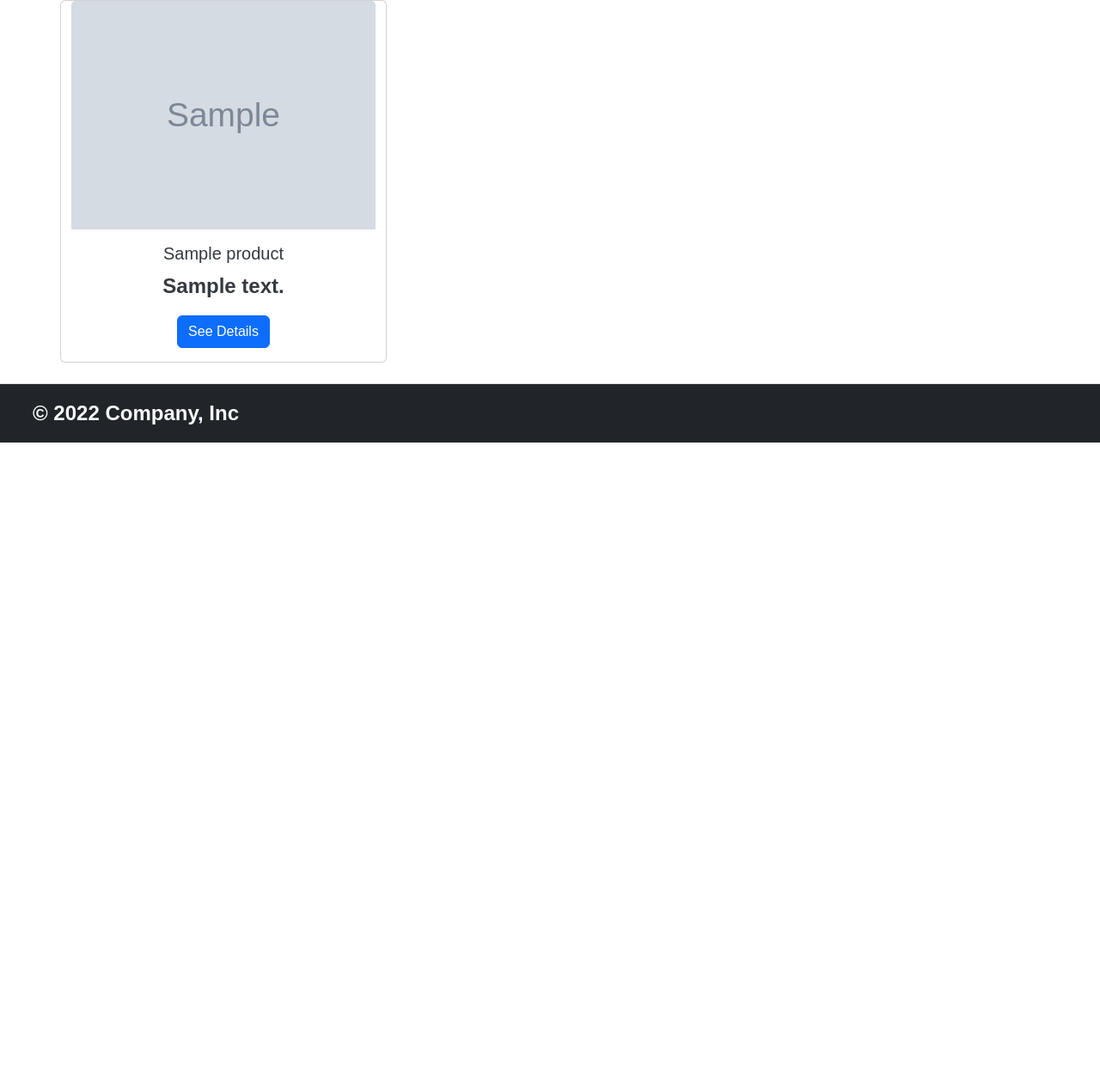
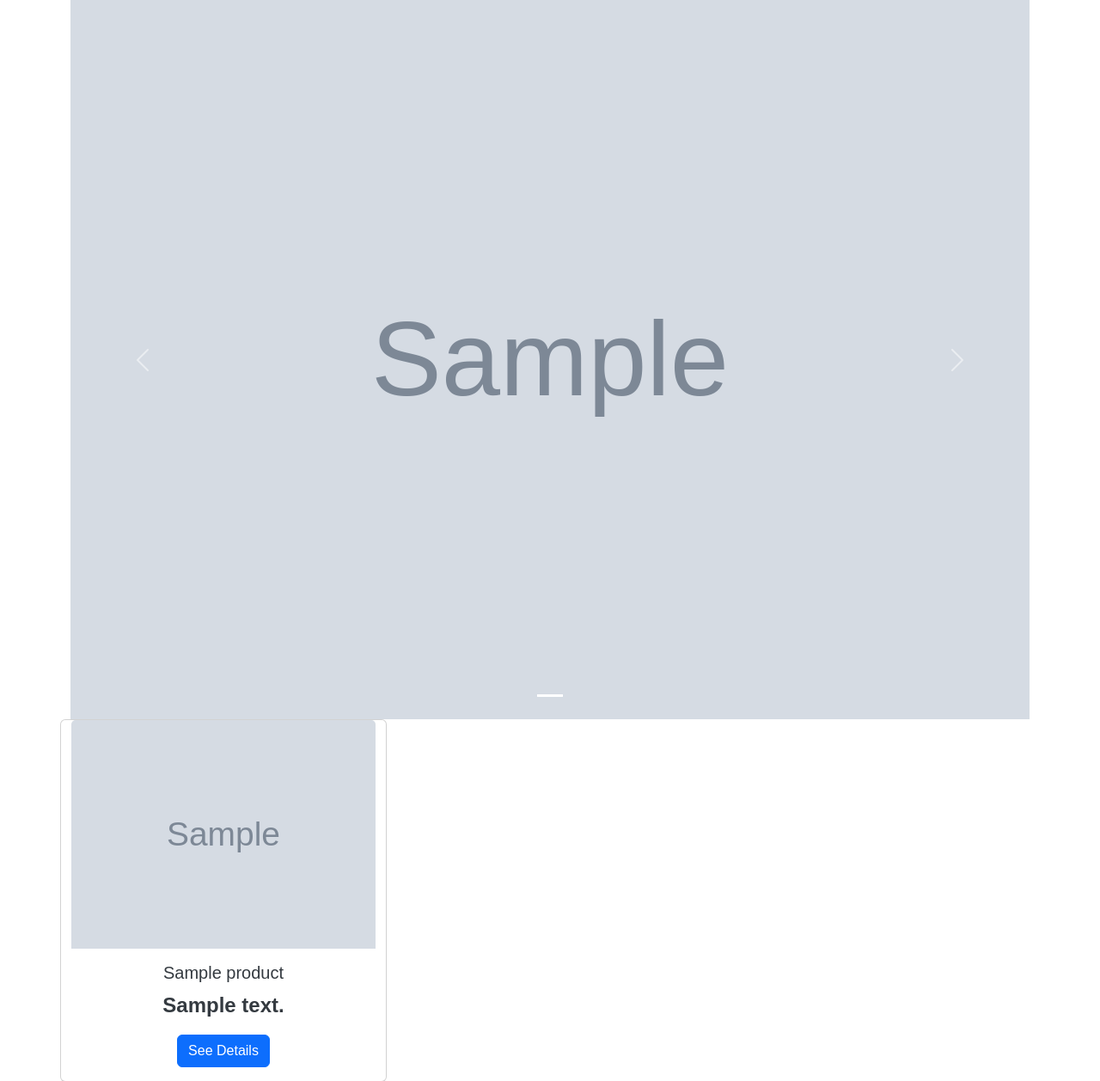
Before and after one commit to Sina3127/shop, a Django app: page /shop/home/ in a window 1280 px wide. Shown: the part 84-1342 px from the top of the page at 86% size. Before the commit the page ends 599 px from the top, so only its background shows below. Run offline with Django 3.2, Linux system fonts and the light colour scheme; tables that the repository leaves empty hold one stand-in row (values such as "Sample post"); grey boxes marked "Sample" are stand-in pictures.

Commit message:
add banner to home page

```diff
--- a/shop/admin.py
+++ b/shop/admin.py
@@ -5,7 +5,8 @@ from django.urls import reverse
 from django.utils.html import format_html
 from unicodedata import category
 
-from shop.models import Product, Category, ReviewComment, Cart
+from shop.models import Product, Category, ReviewComment, Cart, Banner
+
 
 @admin.register(Category)
 class CategoryAdmin(admin.ModelAdmin):
@@ -23,3 +24,4 @@ class ProductAdmin(admin.ModelAdmin):
         return format_html('<a href="{}"> details </a>', url)
 admin.site.register(ReviewComment)
 admin.site.register(Cart)
+admin.site.register(Banner)
--- a/shop/models.py
+++ b/shop/models.py
@@ -26,7 +26,7 @@ class Product(models.Model):
         (Tag.OUT_OF_STOCK, "out of stock"),
     )
     tag = models.IntegerField(choices=TagTypeChoose, null=True, blank=True)
-    cover = models.ImageField(upload_to='uploads/', validators=[validate_minimum_size(400, 600)])
+    cover = models.ImageField(upload_to='uploads/', validators=[validate_minimum_size(400, 600),])
     name = models.CharField(max_length=100)
     title = models.CharField(max_length=255)
     description = models.TextField()
@@ -45,6 +45,13 @@ class ProductMedia(models.Model):
     product = ForeignKey(Product, on_delete=models.CASCADE)
     img = models.ImageField(upload_to='uploads/')
 
+class Banner(models.Model):
+    image = models.ImageField(upload_to='uploads/')
+    alt = models.CharField(max_length=250)
+    url = models.CharField(max_length=250)
+    is_active = models.BooleanField(default=True)
+    number = models.IntegerField()
+
 
 # class review(models.Model):
 #     product = OneToOneField(Product, on_delete=models.CASCADE)
@@ -54,7 +61,7 @@ class ReviewComment(models.Model):
     review = ForeignKey(Product, on_delete=models.CASCADE, related_name='review')
     text = models.TextField(max_length=255, blank=False)
     user = models.ForeignKey(CustomUser, on_delete=models.CASCADE)
-    point = models.DecimalField(max_digits=5, decimal_places=2, validators=[point_validator])
+    point = models.DecimalField(max_digits=5, decimal_places=2, validators=[point_validator,])
     date = models.DateField(auto_now=True)
 
 
--- a/shop/templates/shop/home.html
+++ b/shop/templates/shop/home.html
@@ -7,5 +7,37 @@
 {% endblock head %}
 
 {% block content %}
+    <div id="carouselExampleCaptions" class="carousel slide" data-bs-ride="carousel">
+      <div class="carousel-indicators">
+          {% for i in banner %}
+            {% if forloop.first %}
+                <button type="button" data-bs-target="#carouselExampleCaptions" data-bs-slide-to="0" class="active" aria-current="true" aria-label="Slide 1"></button>
+            {% else %}
+                <button type="button" data-bs-target="#carouselExampleCaptions" data-bs-slide-to="{{ forloop.counter0 }}" aria-label="Slide {{ forloop.counter }}"></button>
+            {% endif %}
+          {% endfor %}
+      </div>
+        <div class="carousel-inner">
+          {% for i in banner %}
+            {% if forloop.first %}
+                <a href="{{ i.url }}" class="carousel-item active">
+                  <img src="{{ i.image.url }}" class="d-block w-100" alt="{{ i.alt }}">
+                </a>
+            {% else %}
+                <a href="{{ i.url }}" class="carousel-item">
+                  <img src="{{ i.image.url }}" class="d-block w-100" alt="...">
+                </a>
+            {% endif %}
+          {% endfor %}
+        </div>
+      <button class="carousel-control-prev" type="button" data-bs-target="#carouselExampleCaptions" data-bs-slide="prev">
+        <span class="carousel-control-prev-icon" aria-hidden="true"></span>
+        <span class="visually-hidden">Previous</span>
+      </button>
+      <button class="carousel-control-next" type="button" data-bs-target="#carouselExampleCaptions" data-bs-slide="next">
+        <span class="carousel-control-next-icon" aria-hidden="true"></span>
+        <span class="visually-hidden">Next</span>
+      </button>
+    </div>
     {% include "shop/cards.html" %}
 {% endblock content %}
--- a/shop/validators.py
+++ b/shop/validators.py
@@ -1,3 +1,5 @@
+from functools import wraps
+
 from django.core.exceptions import ValidationError
 
 
@@ -8,6 +10,7 @@ def point_validator(value):
         raise ValidationError('value must be less than or equal to 5')
 
 def validate_minimum_size(width=None, height=None):
+    @wraps(validate_minimum_size)
     def validator(image):
         error = False
         if width is not None and image.width < width:
--- a/shop/views.py
+++ b/shop/views.py
@@ -9,7 +9,7 @@ from django.views import generic
 from django.views.decorators.cache import cache_page
 
 from shop.form import AddReview
-from shop.models import Product, Cart, Category, ReviewComment
+from shop.models import Product, Cart, Category, ReviewComment, Banner
 
 
 def Home(request):
@@ -23,6 +23,7 @@ def Home(request):
     context = {
         'products' : recom,
         'categories':Category.objects.filter(parent__isnull=True).all(),
+        'banner': Banner.objects.filter(is_active=True).order_by('number').all(),
     }
     return HttpResponse(page.render(context, request))
 
```
Also changed, not shown: shop/migrations/0004_auto_20221123_2054.py (added), shop/migrations/0005_auto_20221123_2106.py (added).
